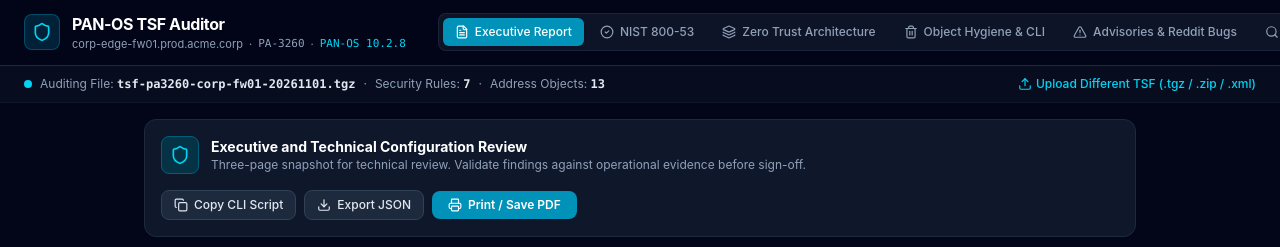
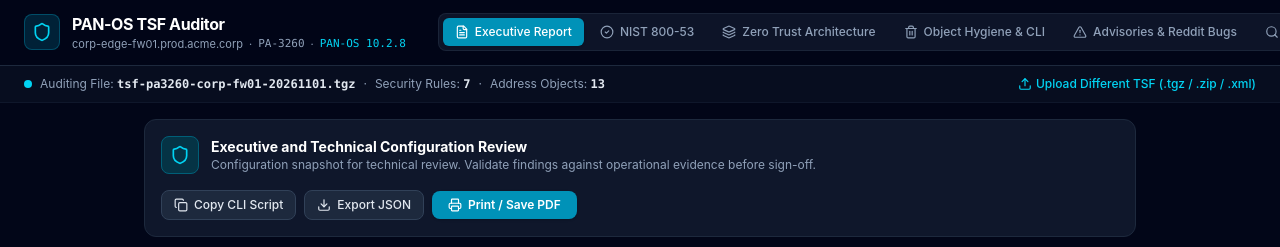
Before and after one commit to thepacketshed/panos-tsf-auditor, a React (Vite) app: page / in a window 1280 px wide. Shown: the top 247 px of the page. Built offline with nearby package versions, Linux system fonts and the light colour scheme.

Commit message:
Update report toolbar description

```diff
--- a/src/components/ThreePageReport.tsx
+++ b/src/components/ThreePageReport.tsx
@@ -44,7 +44,7 @@ export const ThreePageReport: React.FC<ThreePageReportProps> = ({ reportData, on
               Executive and Technical Configuration Review
             </h2>
             <p className="text-xs text-slate-400">
-              Three-page snapshot for technical review. Validate findings against operational evidence before sign-off.
+              Configuration snapshot for technical review. Validate findings against operational evidence before sign-off.
             </p>
           </div>
         </div>
```
